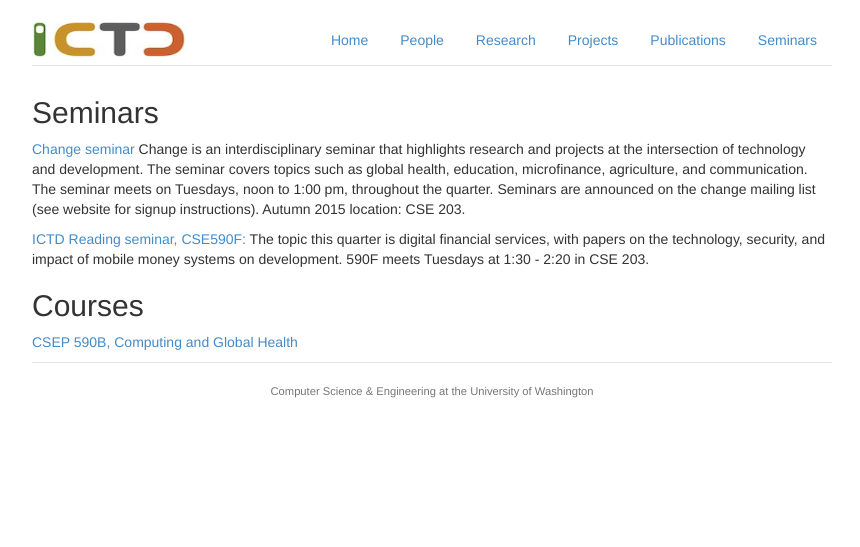
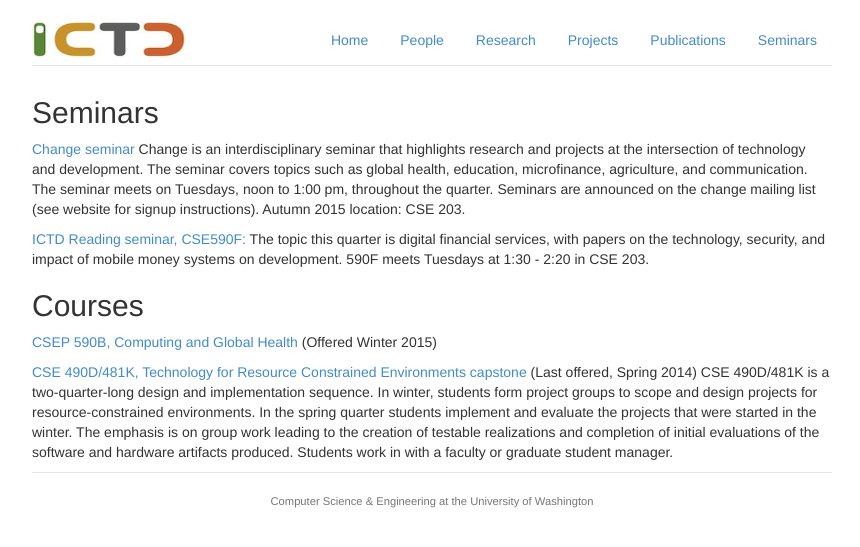
Before and after one commit to uw-ictd/uw-ictd.github.io, a Jekyll site: the page built from seminars.md, in a window 1280 px wide. Shown: the top 547 px of the page, without its empty margins (208-1068 px from the left). Built offline with Jekyll 4.4.1, drawn with Linux system fonts in a browser that asks for light colours; Markdown is read by kramdown in place of the engine named in the settings.

Commit message:
updating courses

```diff
--- a/seminars.md
+++ b/seminars.md
@@ -5,8 +5,11 @@ title: Seminars
 [Change seminar](http://change.washington.edu) Change is an interdisciplinary seminar that highlights research and projects at the intersection of  technology and development.  The seminar covers topics such as global health, education, microfinance, agriculture, and communication.  The seminar meets on Tuesdays, noon to 1:00 pm, throughout the quarter.  Seminars are announced on the change mailing list \(see website for signup instructions\).  Autumn 2015 location:  CSE 203.
 
 
-[ICTD Reading seminar, CSE590F:](http://www.cs.washington.edu/education/courses/590f/CurrentQtr/)
+[ICTD Reading seminar, CSE590F:](http://www.cs.washington.edu/education/courses/590f/)
 The topic this quarter is digital financial services, with papers on the technology, security, and impact of mobile money systems on development. 590F meets Tuesdays at 1:30 - 2:20 in CSE 203.
 
 ## Courses
-[CSEP 590B, Computing and Global Health](https://courses.cs.washington.edu/courses/csep590b/15wi/)
+[CSEP 590B, Computing and Global Health](https://courses.cs.washington.edu/courses/csep590b/15wi/) \(Offered Winter 2015\)
+
+[CSE 490D/481K, Technology for Resource Constrained Environments capstone](https://courses.cs.washington.edu/courses/cse481k/)
+\(Last offered, Spring 2014\) CSE 490D/481K is a two-quarter-long design and implementation sequence. In winter, students form project groups to scope and design projects for resource-constrained environments. In the spring quarter students implement and evaluate the projects that were started in the winter. The emphasis is on group work leading to the creation of testable realizations and completion of initial evaluations of the software and hardware artifacts produced. Students work in with a faculty or graduate student manager.
```
